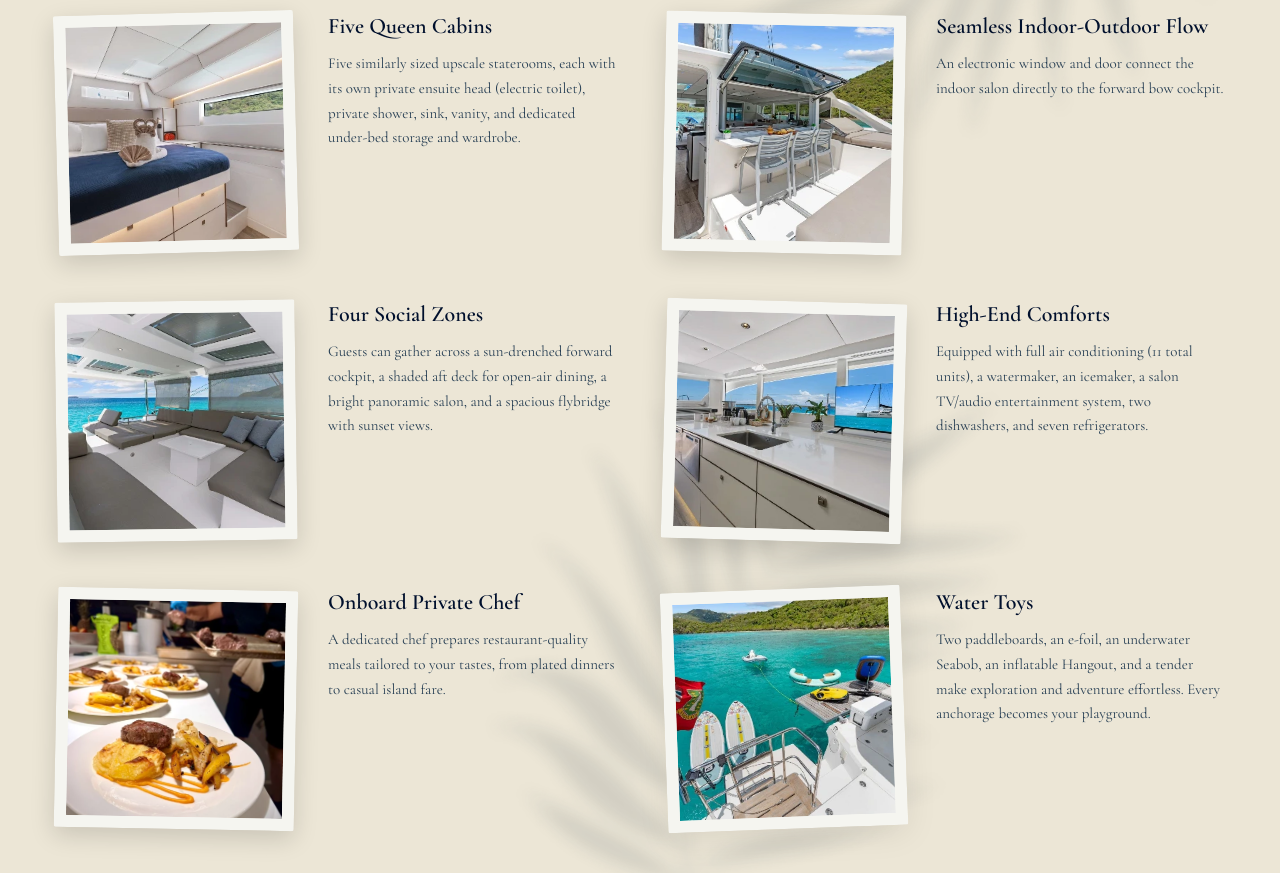
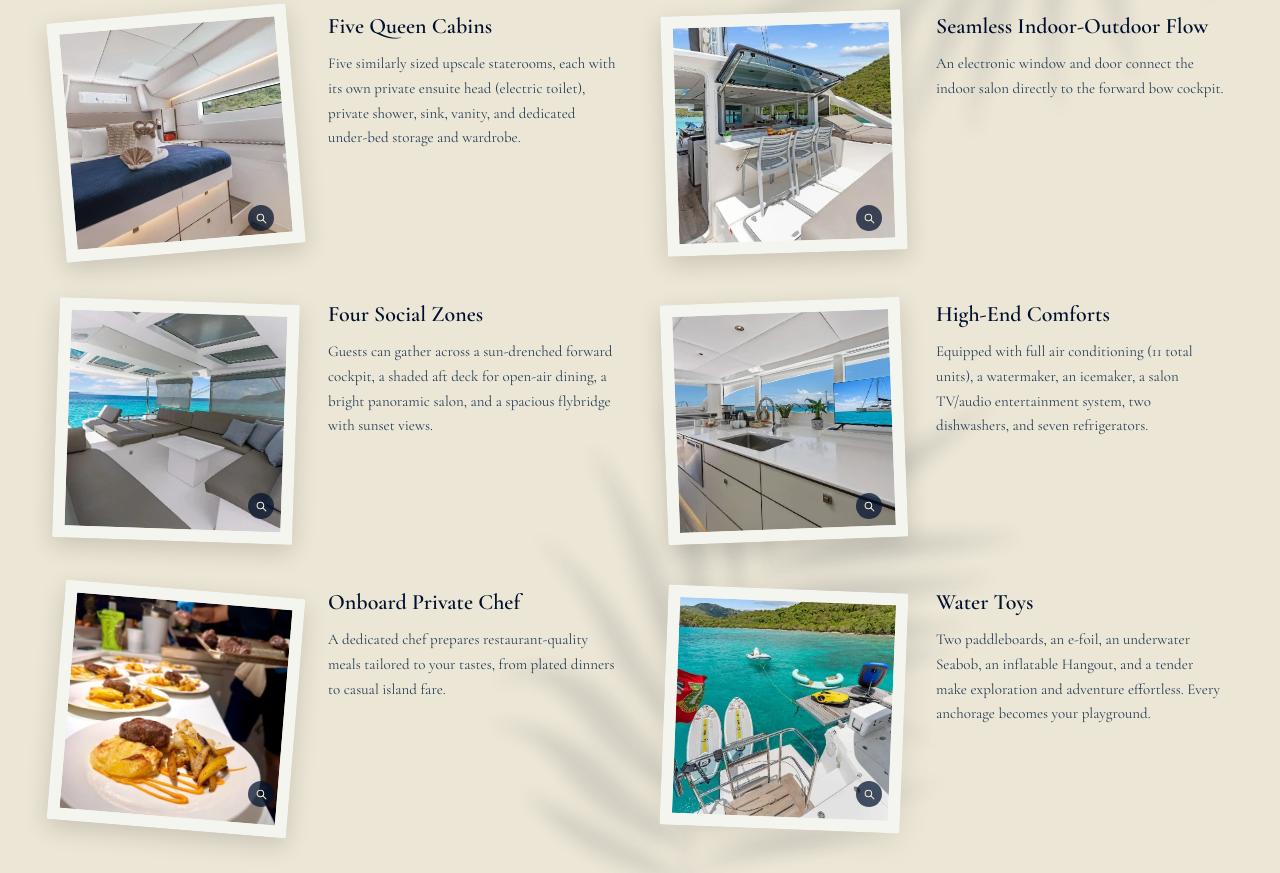
Before and after one commit to jamiestill/celestine, a plain HTML site: page index.html in a window 1280 px wide. Shown: the part 1347-2220 px from the top of the page. Drawn offline with nearby package versions, Linux system fonts and the light colour scheme; no server answers.

Commit message:
polaroid fixes

```diff
--- a/index.html
+++ b/index.html
@@ -182,6 +182,9 @@
   @media (min-width: 1000px) {
     [data-yacht-features] { display: grid !important; grid-template-columns: 1fr 1fr; max-width: 1240px !important; column-gap: 56px; }
   }
+  @media (min-width: 769px) {
+    #layout img[aria-label^="Enlarge"] { cursor: default !important; }
+  }
   [data-gallery-stage].reveal { opacity: 1 !important; transform: none !important; filter: grayscale(1) blur(10px); transition: filter 3.5s ease; }
   [data-gallery-stage][data-revealed="yes"] { filter: grayscale(0) blur(0); }
   [data-slide-in] { transition: opacity 1s ease, transform 1s cubic-bezier(0.22, 0.61, 0.36, 1) !important; }
@@ -297,7 +300,10 @@
       </style>
       <div style="display: flex; flex-direction: column; gap: 48px; max-width: 600px; margin: 0 auto;" data-yacht-features="">
         <div style="display: flex; gap: 32px; align-items: flex-start;">
-          <img data-polaroid="" class="reveal" src="assets/opt/queenCabin-480.webp" srcSet="assets/opt/queenCabin-480.webp 480w, assets/opt/queenCabin-960.webp 960w" sizes="240px" loading="lazy" decoding="async" alt="Queen cabin interior" style="width: 240px; height: 240px; flex-shrink: 0; border-radius: 2px; background: #f5f5f0; padding: 12px; box-shadow: 0 8px 24px rgba(0,0,0,0.15); object-fit: cover; object-position: center; transform: rotate(-1.5deg); --rot: -1.5deg">
+          <div style="position: relative; width: 240px; height: 240px; flex-shrink: 0;">
+          <img data-polaroid="" class="reveal" src="assets/opt/queenCabin-480.webp" srcSet="assets/opt/queenCabin-480.webp 480w, assets/opt/queenCabin-960.webp 960w" sizes="240px" loading="lazy" decoding="async" alt="Queen cabin interior" onClick="{{ zoomQueenCabin }}" onKeyDown="{{ keyActivate }}" role="button" tabIndex="0" aria-label="Enlarge queen cabin photo" style="width: 240px; height: 240px; flex-shrink: 0; border-radius: 2px; background: #f5f5f0; padding: 12px; box-shadow: 0 8px 24px rgba(0,0,0,0.15); object-fit: cover; object-position: center; transform: rotate(-4.9deg); --rot: -4.9deg; cursor: zoom-in;">
+          <div style="position: absolute; bottom: 22px; right: 22px; width: 26px; height: 26px; border-radius: 50%; background: rgba(0,16,45,0.72); display: flex; align-items: center; justify-content: center; pointer-events: none;"><svg width="13" height="13" viewBox="0 0 24 24" fill="none" stroke="#ece6d6" stroke-width="2" stroke-linecap="round"><circle cx="10" cy="10" r="6"></circle><line x1="20" y1="20" x2="14.5" y2="14.5"></line></svg></div>
+          </div>
           <div>
             <h3 style="font-family: 'Cormorant Garamond', serif; font-size: 22px; color: #00102d; margin-bottom: 12px;">Five Queen Cabins</h3>
             <p style="font-family: 'Cormorant Garamond', serif; font-weight: 300; font-size: 15px; line-height: 1.65; color: #273f54; position: relative">Five similarly sized upscale staterooms, each with its own private ensuite head (electric toilet), private shower, sink, vanity, and dedicated under-bed storage and wardrobe.</p>
@@ -305,7 +311,10 @@
         </div>
 
         <div style="display: flex; gap: 32px; align-items: flex-start;">
-          <img data-polaroid="" class="reveal" src="assets/opt/indoorOutdoor-480.webp" srcSet="assets/opt/indoorOutdoor-480.webp 480w, assets/opt/indoorOutdoor-960.webp 960w" sizes="240px" loading="lazy" decoding="async" alt="Salon with open doors to cockpit" style="width: 240px; height: 240px; flex-shrink: 0; border-radius: 2px; background: #f5f5f0; padding: 12px; box-shadow: 0 8px 24px rgba(0,0,0,0.15); object-fit: cover; object-position: center; transform: rotate(1.2deg); --rot: 1.2deg">
+          <div style="position: relative; width: 240px; height: 240px; flex-shrink: 0;">
+          <img data-polaroid="" class="reveal" src="assets/opt/indoorOutdoor-480.webp" srcSet="assets/opt/indoorOutdoor-480.webp 480w, assets/opt/indoorOutdoor-960.webp 960w" sizes="240px" loading="lazy" decoding="async" alt="Salon with open doors to cockpit" onClick="{{ zoomIndoorOutdoor }}" onKeyDown="{{ keyActivate }}" role="button" tabIndex="0" aria-label="Enlarge salon photo" style="width: 240px; height: 240px; flex-shrink: 0; border-radius: 2px; background: #f5f5f0; padding: 12px; box-shadow: 0 8px 24px rgba(0,0,0,0.15); object-fit: cover; object-position: center; transform: rotate(-1.8deg); --rot: -1.8deg; cursor: zoom-in;">
+          <div style="position: absolute; bottom: 22px; right: 22px; width: 26px; height: 26px; border-radius: 50%; background: rgba(0,16,45,0.72); display: flex; align-items: center; justify-content: center; pointer-events: none;"><svg width="13" height="13" viewBox="0 0 24 24" fill="none" stroke="#ece6d6" stroke-width="2" stroke-linecap="round"><circle cx="10" cy="10" r="6"></circle><line x1="20" y1="20" x2="14.5" y2="14.5"></line></svg></div>
+          </div>
           <div>
             <h3 style="font-family: 'Cormorant Garamond', serif; font-size: 22px; color: #00102d; margin-bottom: 12px;">Seamless Indoor-Outdoor Flow</h3>
             <p style="font-family: 'Cormorant Garamond', serif; font-weight: 300; font-size: 15px; line-height: 1.65; color: #273f54;">An electronic window and door connect the indoor salon directly to the forward bow cockpit.</p>
@@ -313,7 +322,10 @@
         </div>
 
         <div style="display: flex; gap: 32px; align-items: flex-start;">
-          <img data-polaroid="" class="reveal" src="assets/opt/aftDeck-480.webp" srcSet="assets/opt/aftDeck-480.webp 480w, assets/opt/aftDeck-960.webp 960w" sizes="240px" loading="lazy" decoding="async" alt="Aft deck with seating" style="width: 240px; height: 240px; flex-shrink: 0; border-radius: 2px; background: #f5f5f0; padding: 12px; box-shadow: 0 8px 24px rgba(0,0,0,0.15); object-fit: cover; object-position: center; transform: rotate(-0.8deg); --rot: -0.8deg">
+          <div style="position: relative; width: 240px; height: 240px; flex-shrink: 0;">
+          <img data-polaroid="" class="reveal" src="assets/opt/aftDeck-480.webp" srcSet="assets/opt/aftDeck-480.webp 480w, assets/opt/aftDeck-960.webp 960w" sizes="240px" loading="lazy" decoding="async" alt="Aft deck with seating" onClick="{{ zoomAftDeck }}" onKeyDown="{{ keyActivate }}" role="button" tabIndex="0" aria-label="Enlarge aft deck photo" style="width: 240px; height: 240px; flex-shrink: 0; border-radius: 2px; background: #f5f5f0; padding: 12px; box-shadow: 0 8px 24px rgba(0,0,0,0.15); object-fit: cover; object-position: center; transform: rotate(1.9deg); --rot: 1.9deg; cursor: zoom-in;">
+          <div style="position: absolute; bottom: 22px; right: 22px; width: 26px; height: 26px; border-radius: 50%; background: rgba(0,16,45,0.72); display: flex; align-items: center; justify-content: center; pointer-events: none;"><svg width="13" height="13" viewBox="0 0 24 24" fill="none" stroke="#ece6d6" stroke-width="2" stroke-linecap="round"><circle cx="10" cy="10" r="6"></circle><line x1="20" y1="20" x2="14.5" y2="14.5"></line></svg></div>
+          </div>
           <div>
             <h3 style="font-family: 'Cormorant Garamond', serif; font-size: 22px; color: #00102d; margin-bottom: 12px;">Four Social Zones</h3>
             <p style="font-family: 'Cormorant Garamond', serif; font-weight: 300; font-size: 15px; line-height: 1.65; color: #273f54;">Guests can gather across a sun-drenched forward cockpit, a shaded aft deck for open-air dining, a bright panoramic salon, and a spacious flybridge with sunset views.</p>
@@ -321,7 +333,10 @@
         </div>
 
         <div style="display: flex; gap: 32px; align-items: flex-start;">
-          <img data-polaroid="" class="reveal" src="assets/opt/kitchenComforts-480.webp" srcSet="assets/opt/kitchenComforts-480.webp 480w, assets/opt/kitchenComforts-960.webp 960w" sizes="240px" loading="lazy" decoding="async" alt="Salon kitchen with views" style="width: 240px; height: 240px; flex-shrink: 0; border-radius: 2px; background: #f5f5f0; padding: 12px; box-shadow: 0 8px 24px rgba(0,0,0,0.15); object-fit: cover; object-position: center; transform: rotate(1.6deg); --rot: 1.6deg">
+          <div style="position: relative; width: 240px; height: 240px; flex-shrink: 0;">
+          <img data-polaroid="" class="reveal" src="assets/opt/kitchenComforts-480.webp" srcSet="assets/opt/kitchenComforts-480.webp 480w, assets/opt/kitchenComforts-960.webp 960w" sizes="240px" loading="lazy" decoding="async" alt="Salon kitchen with views" onClick="{{ zoomKitchenComforts }}" onKeyDown="{{ keyActivate }}" role="button" tabIndex="0" aria-label="Enlarge salon kitchen photo" style="width: 240px; height: 240px; flex-shrink: 0; border-radius: 2px; background: #f5f5f0; padding: 12px; box-shadow: 0 8px 24px rgba(0,0,0,0.15); object-fit: cover; object-position: center; transform: rotate(-2.1deg); --rot: -2.1deg; cursor: zoom-in;">
+          <div style="position: absolute; bottom: 22px; right: 22px; width: 26px; height: 26px; border-radius: 50%; background: rgba(0,16,45,0.72); display: flex; align-items: center; justify-content: center; pointer-events: none;"><svg width="13" height="13" viewBox="0 0 24 24" fill="none" stroke="#ece6d6" stroke-width="2" stroke-linecap="round"><circle cx="10" cy="10" r="6"></circle><line x1="20" y1="20" x2="14.5" y2="14.5"></line></svg></div>
+          </div>
           <div>
             <h3 style="font-family: 'Cormorant Garamond', serif; font-size: 22px; color: #00102d; margin-bottom: 12px;">High-End Comforts</h3>
             <p style="font-family: 'Cormorant Garamond', serif; font-weight: 300; font-size: 15px; line-height: 1.65; color: #273f54;">Equipped with full air conditioning (11 total units), a watermaker, an icemaker, a salon TV/audio entertainment system, two dishwashers, and seven refrigerators.</p>
@@ -329,7 +344,10 @@
         </div>
 
         <div style="display: flex; gap: 32px; align-items: flex-start;">
-          <img data-polaroid="" class="reveal" src="assets/opt/chefPlating-480.webp" srcSet="assets/opt/chefPlating-480.webp 480w, assets/opt/chefPlating-960.webp 960w" sizes="240px" loading="lazy" decoding="async" alt="Onboard chef plating a steak dinner" style="width: 240px; height: 240px; flex-shrink: 0; border-radius: 2px; background: #f5f5f0; padding: 12px; box-shadow: 0 8px 24px rgba(0,0,0,0.15); object-fit: cover; object-position: center 30%; transform: rotate(1.1deg); --rot: 1.1deg">
+          <div style="position: relative; width: 240px; height: 240px; flex-shrink: 0;">
+          <img data-polaroid="" class="reveal" src="assets/opt/chefPlating-480.webp" srcSet="assets/opt/chefPlating-480.webp 480w, assets/opt/chefPlating-960.webp 960w" sizes="240px" loading="lazy" decoding="async" alt="Onboard chef plating a steak dinner" onClick="{{ zoomChefPlating }}" onKeyDown="{{ keyActivate }}" role="button" tabIndex="0" aria-label="Enlarge chef plating photo" style="cursor: zoom-in; width: 240px; height: 240px; flex-shrink: 0; border-radius: 2px; background: #f5f5f0; padding: 12px; box-shadow: 0 8px 24px rgba(0,0,0,0.15); object-fit: cover; object-position: center 30%; transform: rotate(4.7deg); --rot: 4.7deg">
+          <div style="position: absolute; bottom: 22px; right: 22px; width: 26px; height: 26px; border-radius: 50%; background: rgba(0,16,45,0.72); display: flex; align-items: center; justify-content: center; pointer-events: none;"><svg width="13" height="13" viewBox="0 0 24 24" fill="none" stroke="#ece6d6" stroke-width="2" stroke-linecap="round"><circle cx="10" cy="10" r="6"></circle><line x1="20" y1="20" x2="14.5" y2="14.5"></line></svg></div>
+          </div>
           <div>
             <h3 style="font-family: 'Cormorant Garamond', serif; font-size: 22px; color: #00102d; margin-bottom: 12px;">Onboard Private Chef</h3>
             <p style="font-family: 'Cormorant Garamond', serif; font-weight: 300; font-size: 15px; line-height: 1.65; color: #273f54;">A dedicated chef prepares restaurant-quality meals tailored to your tastes, from plated dinners to casual island fare.</p>
@@ -337,7 +355,10 @@
         </div>
 
         <div style="display: flex; gap: 32px; align-items: flex-start;">
-          <img data-polaroid="" class="reveal" src="assets/opt/waterToys-480.webp" srcSet="assets/opt/waterToys-480.webp 480w, assets/opt/waterToys-960.webp 960w" sizes="240px" loading="lazy" decoding="async" alt="Water toys and equipment" style="width: 240px; height: 240px; flex-shrink: 0; border-radius: 2px; background: #f5f5f0; padding: 12px; box-shadow: 0 8px 32px rgba(0,0,0,0.08); object-fit: cover; object-position: center; transform: rotate(-2.1deg); --rot: -2.1deg;">
+          <div style="position: relative; width: 240px; height: 240px; flex-shrink: 0;">
+          <img data-polaroid="" class="reveal" src="assets/opt/waterToys-480.webp" srcSet="assets/opt/waterToys-480.webp 480w, assets/opt/waterToys-960.webp 960w" sizes="240px" loading="lazy" onClick="{{ zoomWaterToys }}" onKeyDown="{{ keyActivate }}" role="button" tabIndex="0" aria-label="Enlarge water toys photo" decoding="async" alt="Water toys and equipment" style="cursor: zoom-in; width: 240px; height: 240px; flex-shrink: 0; border-radius: 2px; background: #f5f5f0; padding: 12px; box-shadow: 0 8px 32px rgba(0,0,0,0.08); object-fit: cover; object-position: center; transform: rotate(2.2deg); --rot: 2.2deg;">
+          <div style="position: absolute; bottom: 22px; right: 22px; width: 26px; height: 26px; border-radius: 50%; background: rgba(0,16,45,0.72); display: flex; align-items: center; justify-content: center; pointer-events: none;"><svg width="13" height="13" viewBox="0 0 24 24" fill="none" stroke="#ece6d6" stroke-width="2" stroke-linecap="round"><circle cx="10" cy="10" r="6"></circle><line x1="20" y1="20" x2="14.5" y2="14.5"></line></svg></div>
+          </div>
           <div>
             <h3 style="font-family: 'Cormorant Garamond', serif; font-size: 22px; color: #00102d; margin-bottom: 12px;">Water Toys</h3>
             <p style="font-family: 'Cormorant Garamond', serif; font-weight: 300; font-size: 15px; line-height: 1.65; color: #273f54;">Two paddleboards, an e-foil, an underwater Seabob, an inflatable Hangout, and a tender make exploration and adventure effortless. Every anchorage becomes your playground.</p>
@@ -963,8 +984,14 @@ class Component extends DCLogic {
       zoomWidth: this.state.zoomIn ? "260%" : "100%",
       zoomCursor: this.state.zoomIn ? "zoom-out" : "zoom-in",
       zoomHint: this.state.zoomIn ? "Drag to pan · tap to fit" : "Tap image to zoom",
-      openLayoutDeck: () => this.setState({ zoomSrc: "assets/opt/layoutDeck-2052.webp", zoomIn: false }),
-      openLayoutCutaway: () => this.setState({ zoomSrc: "assets/opt/yachtCutaway-2048.webp", zoomIn: false }),
+      openLayoutDeck: () => { if (window.innerWidth <= 768) this.setState({ zoomSrc: "assets/opt/layoutDeck-2052.webp", zoomIn: false }); },
+      openLayoutCutaway: () => { if (window.innerWidth <= 768) this.setState({ zoomSrc: "assets/opt/yachtCutaway-2048.webp", zoomIn: false }); },
+      zoomQueenCabin: () => this.setState({ zoomSrc: "assets/opt/queenCabin-960.webp", zoomIn: false }),
+      zoomIndoorOutdoor: () => this.setState({ zoomSrc: "assets/opt/indoorOutdoor-960.webp", zoomIn: false }),
+      zoomAftDeck: () => this.setState({ zoomSrc: "assets/opt/aftDeck-960.webp", zoomIn: false }),
+      zoomKitchenComforts: () => this.setState({ zoomSrc: "assets/opt/kitchenComforts-960.webp", zoomIn: false }),
+      zoomChefPlating: () => this.setState({ zoomSrc: "assets/opt/chefPlating-960.webp", zoomIn: false }),
+      zoomWaterToys: () => this.setState({ zoomSrc: "assets/opt/waterToys-960.webp", zoomIn: false }),
       toggleZoom: (e) => { if (e) e.stopPropagation(); this.setState(st => ({ zoomIn: !st.zoomIn })); },
       closeZoom: () => this.setState({ zoomSrc: null, zoomIn: false }),
       openCurrent: () => this.setState({ lightboxOpen: true, lightboxIndex: cur }),
```
